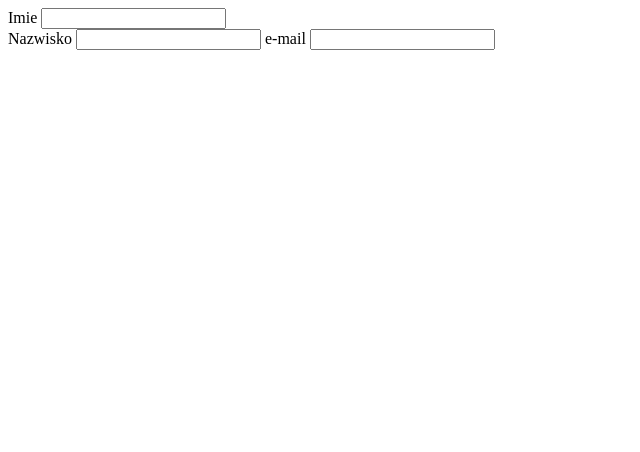
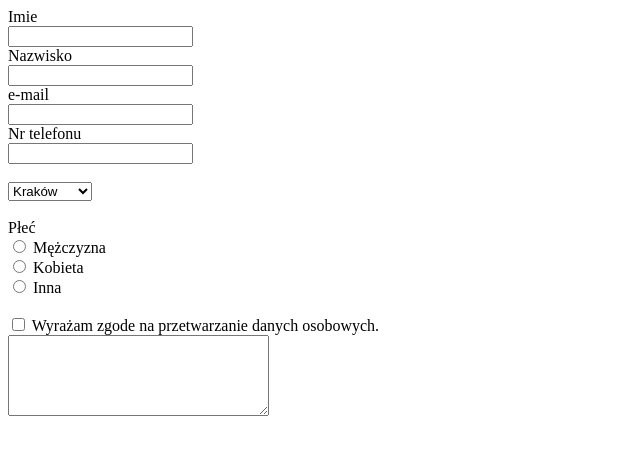
Before and after one commit to artur9501/artur9501.github.io, a plain HTML site: page zadania-domowe/zadanie1/index.html in a window 1280 px wide. Shown: the whole page, without its empty margins (0-640 px from the left). Drawn offline with Linux system fonts and the light colour scheme.

Commit message:
Utworzenie kolejnych tabel, checkbox,radio,,textarea

```diff
--- a/zadania-domowe/zadanie1/index.html
+++ b/zadania-domowe/zadanie1/index.html
@@ -1,15 +1,37 @@
 <!DOCTYPE html>
 <html lang="en">
+
 <head>
     <meta charset="UTF-8">
     <title>Document</title>
 </head>
+
 <body>
-   <label for="imie">Imie</label>
+    <label for="imie">Imie</label><br/>
+    <input type="text" name="name" id="nam"><br/>
+    <label for="nazwisko">Nazwisko</label><br/>
     <input type="text" name="name" id="name"><br/>
-    <label for="nazwisko">Nazwisko</label>
-    <input type="text" name="name" id="name">
-    <label for="mail">e-mail</label>
-    <input type="text" name="mail" id="name">
+    <label for="mail">e-mail</label><br/>
+    <input type="text" name="mail" id="name"><br/>
+    <label for="telefon">Nr telefonu</label><br/>
+    <input type="tel" name="tel" id="tel"><br/><br/>
+    <select>
+    <option value="krakow">Kraków</option>
+    <option value="warszawa">Warszawa</option>
+    <option value="gdansk">Gdańsk</option>
+    </select>
+    <br/><br/>
+    <form action="">Płeć<br/>
+        <input type="radio"> Mężczyzna<br/>
+        <input type="radio"> Kobieta <br/>
+        <input type="radio"> Inna <br/>
+    </form>
+    <br/>
+    <form action="">
+       <input type="checkbox"> Wyrażam zgode na przetwarzanie danych osobowych.
+    </form>
+    <textarea name="text" id="text" cols="30" rows="5"></textarea>
+
 </body>
+
 </html>
```
